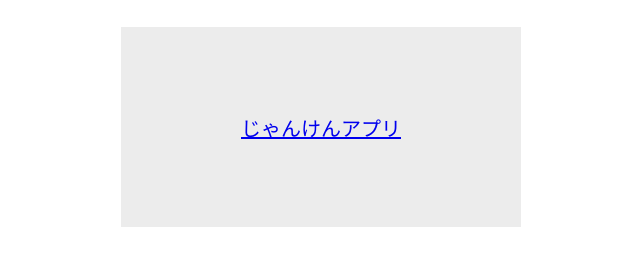
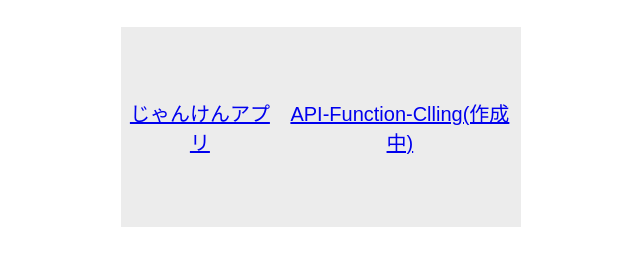
Before and after one commit to kensoh431-ship-it/dx_seminar, a plain HTML site: page index.html in a window 1280 px wide. Shown: the part 73-338 px from the top of the page, without its empty margins (319-959 px from the left). Drawn offline with Linux system fonts and the light colour scheme.

Commit message:
index調整

```diff
--- a/index.html
+++ b/index.html
@@ -19,6 +19,7 @@
     <main>
         <div class="main-frame">
             <P><a href="janken/janken.html">じゃんけんアプリ</a></P>
+            <P><a href="fc_practice/fc_practice.html">API-Function-Clling(作成中)</a></P>
         </div>
     </main>
 </body>
```
